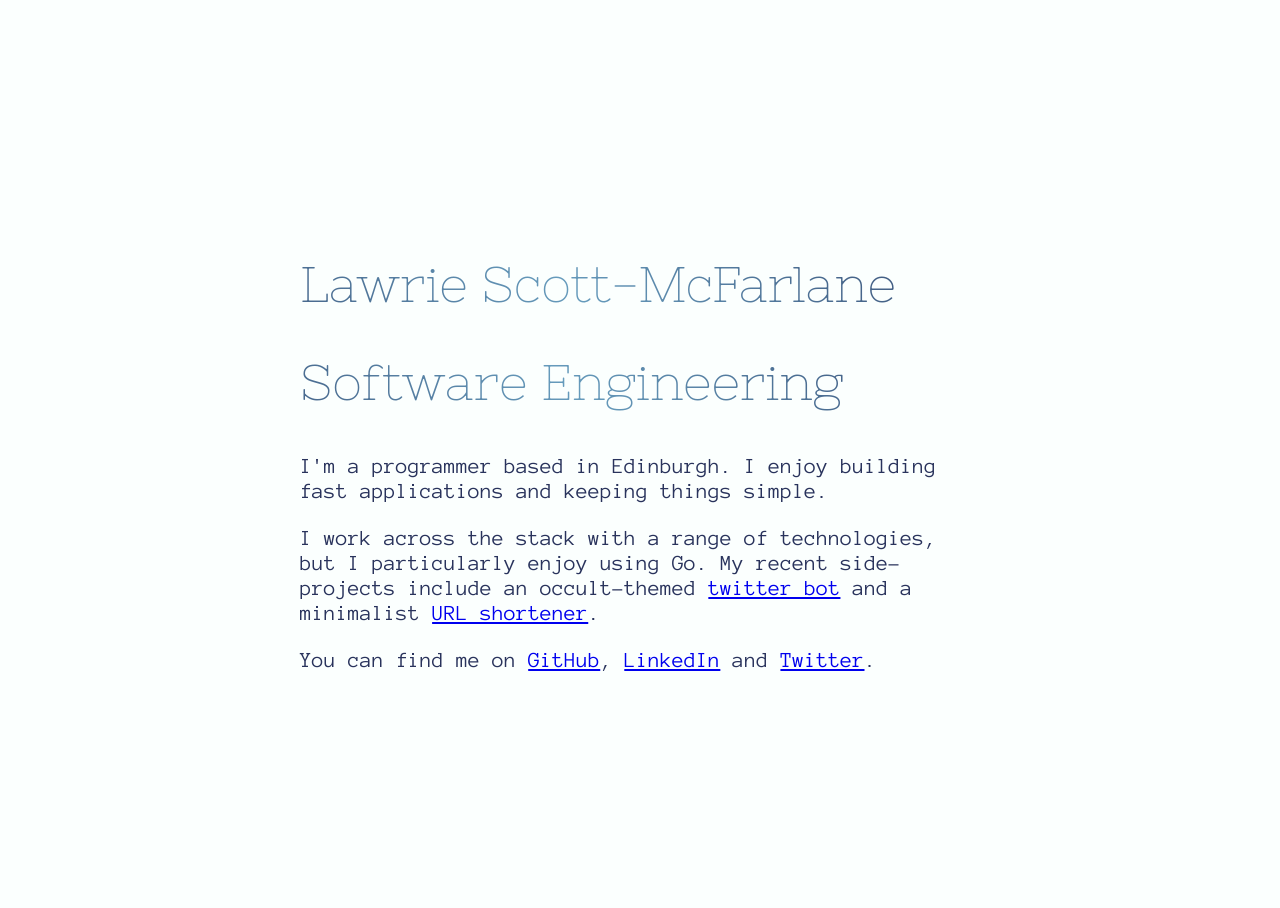
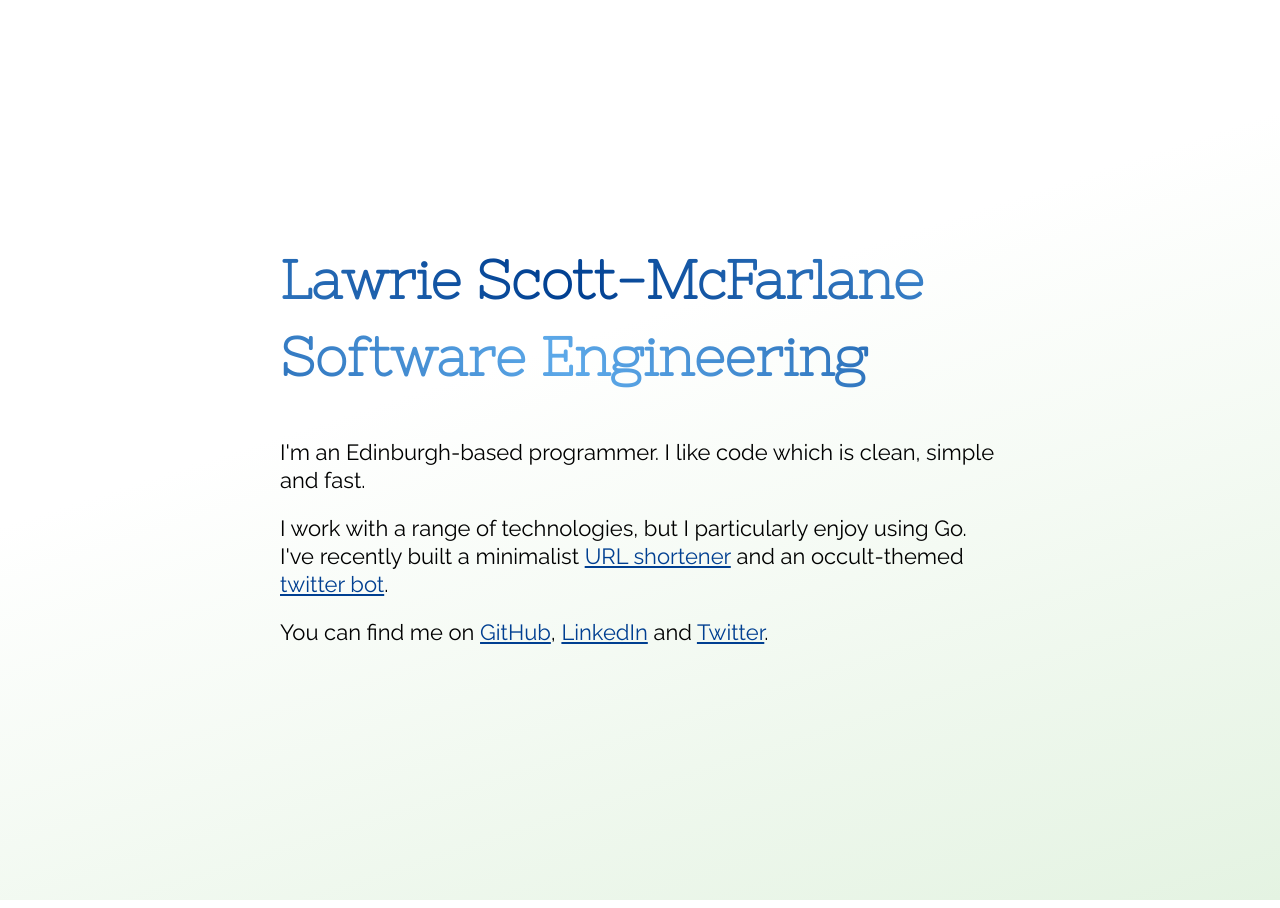
Before and after one commit to lawrie-sm/lawrie.scot, a Jekyll site: the page built from index.html, in a window 1280 px wide. Built offline with Jekyll 4.4.1, drawn with Linux system fonts in a browser that asks for light colours.

Commit message:
complete

```diff
--- a/_sass/master.scss
+++ b/_sass/master.scss
@@ -1,34 +1,36 @@
-html,
-body {
+html, body {
   height: 100%;
+  padding: 0;
+  margin: 0;
 }
 
 body {
+  color: var(--fg-col);
+  background-image: var(--bg-gradient);
+  font-family: "Raleway", sans-serif;
   display: flex;
+  flex-direction: column;
   justify-content: center;
   align-items: center;
-  background-color: $bg-col;
-  color: $fg-col;
-  font-family: Anonymous Pro, sans-serif;
 }
 
 #container {
-  max-width: 680px;
+  max-width: 750px;
 }
 
 h1 {
-  background: $top-header-gradient;
+  background: var(--top-header-gradient);
 }
 
 h2 {
-  background: $bottom-header-gradient;
+  background: var(--bottom-header-gradient);
 }
 
 h1, h2 {
   font-family: Nixie One, sans-serif;
-  font-size: 50px;
-  font-weight: 400;
-  color: $alt-text-col;
+  font-size: 40px;
+  margin: 0px 15px 20px 15px;
+  font-weight: 800;
   color: transparent;
   background-size: 300%;
   -webkit-background-clip: text;
@@ -38,10 +40,60 @@ h1, h2 {
   animation-delay: -3s;
 }
 
-p, ul {
-  font-size: 22px;
+h2 {
+  margin-bottom: 30px;
 }
 
-#main {
-  margin: 0 auto;
+p {
+  font-size: 18px;
+  margin: 15px 15px;
+  line-height: 20px;
 }
+
+a {
+  color: var(--link-col);
+}
+
+a:visited {
+  color: var(--link-col);
+}
+
+/* Scale up for big screens */
+
+@media only screen and (min-width: 450px) and (min-height: 450px) {
+  #container {
+    margin: 120px auto 120px auto;
+  }
+
+  h1, h2 {
+    font-size: 54px;
+    margin: 15px 15px;
+  }
+
+  h2 {
+    margin-bottom: 50px;
+  }
+
+  p {
+    font-size: 22px;
+    margin: 20px 15px;
+    line-height: 28px;
+  }
+}
+
+/* Tweak for tall, thin screens like the new iPhones */
+@media only screen and (max-width: 500px) and (min-height: 700px) {
+  h1, h2 {
+    margin: 30px 15px;
+  }
+
+  h2 {
+    margin-bottom: 80px;
+  }
+
+  p {
+    font-size: 22px;
+    margin: 20px 15px;
+    line-height: 28px;
+  }
+}
--- a/_sass/vars.scss
+++ b/_sass/vars.scss
@@ -1,18 +1,42 @@
-  /* Colours */
+/* Colours */
 
-  $bg-col: #FBFFFE;
-  $fg-col: #29335C;
-  $link-col: #669BBC;
-  $link-visited-col: #669BBC;
-  $alt-text-col: #E4572E;
-  $top-col-1: #29335C;
-  $top-col-2: #669BBC;
-  $top-col-3: #29335C;
-  $bot-col-1: #29335C;
-  $bot-col-2: #669BBC;
-  $bot-col-3: #29335C;
-  $top-header-gradient: linear-gradient(0.135turn, #{$top-col-1} 22%, #{$top-col-2} 50%, #{$top-col-3} 77%);
-  $bottom-header-gradient: linear-gradient(0.135turn, #{$bot-col-1} 22%, #{$bot-col-2} 50%, #{$bot-col-3} 77%);
+:root {
+  --bg-col: #FFFFFF;
+  --bg-col-2: #E4F3E2;
+  --bg-gradient: linear-gradient(0.45turn, var(--bg-col) 40%, var(--bg-col-2));
+
+  --fg-col: #000000;
+  --link-col: #003F91;
+
+  --top-col-1: #5DA9E9;
+  --top-col-2: #003F91;
+  --top-col-3: #5DA9E9;
+  --bot-col-1: #003F91;
+  --bot-col-2: #5DA9E9;
+  --bot-col-3: #003F91;
+  --top-header-gradient: linear-gradient(0.135turn, var(--top-col-1) 22%, var(--top-col-2) 50%, var(--top-col-3) 77%);
+  --bottom-header-gradient: linear-gradient(0.135turn, var(--bot-col-1) 22%, var(--bot-col-2) 50%, var(--bot-col-3) 77%);
+}
+
+@media (prefers-color-scheme: dark) {
+  :root {
+    --bg-col: #003F91;
+    --bg-col-2: #000000;
+    --bg-gradient: linear-gradient(0.45turn, var(--bg-col) 40%, var(--bg-col-2));
+
+    --fg-col: #FFFFFF;
+    --link-col: #5DA9E9;
+
+    --top-col-1: #5DA9E9;
+    --top-col-2: #E4F3E2;
+    --top-col-3: #5DA9E9;
+    --bot-col-1: #E4F3E2;
+    --bot-col-2: #5DA9E9;
+    --bot-col-3: #E4F3E2;
+    --top-header-gradient: linear-gradient(0.135turn, var(--top-col-1) 22%, var(--top-col-2) 50%, var($top-col-3) 77%);
+    --bottom-header-gradient: linear-gradient(0.135turn, var(--bot-col-1) 22%, var(--bot-col-2) 50%, var(--bot-col-3) 77%);
+  }
+}
 
 /* Fonts */
 
@@ -28,10 +52,10 @@
 }
 
 @font-face {
-  font-family: 'Anonymous Pro';
-  src: local('Anonymous Pro'),
-        url('../fonts/anonymouspro-regular.woff2') format('woff2'),
-        url('../fonts/anonymouspro-regular.woff') format('woff');
+  font-family: 'Raleway';
+  src: local('Raleway'),
+        url('../fonts/raleway.woff2') format('woff2'),
+        url('../fonts/raleway.woff') format('woff');
   font-weight: 400;
   font-style: normal;
   font-display: block;
--- a/index.html
+++ b/index.html
@@ -10,13 +10,15 @@ desc: 'The personal site of Lawrie Scott-McFarlane.'
 
 <main>
   <p>
-    I'm a programmer based in Edinburgh.
-    I enjoy building fast applications and keeping things simple.
+    I'm an Edinburgh-based programmer.
+    I like code which is clean, simple and fast.
   </p>
   <p>
-    I work across the stack with a range of technologies, but I particularly enjoy using Go.
-    My recent side-projects include an occult-themed <a href="https://twitter.com/cultist_txt">twitter bot</a>
-    and a minimalist <a href="https://scrieve.link">URL shortener</a>.
+    I work with a range of technologies, but I particularly enjoy using Go.
+    I've recently built a minimalist
+    <a href="https://scrieve.link">URL shortener</a>
+    and an occult-themed
+    <a href="https://twitter.com/cultist_txt">twitter bot</a>.
   </p>
   <p>
   You can find me on
```
Also changed, not shown: assets/fonts/anonymouspro-regular.woff (deleted), assets/fonts/anonymouspro-regular.woff2 (deleted), assets/fonts/raleway.woff (added), assets/fonts/raleway.woff2 (added).
